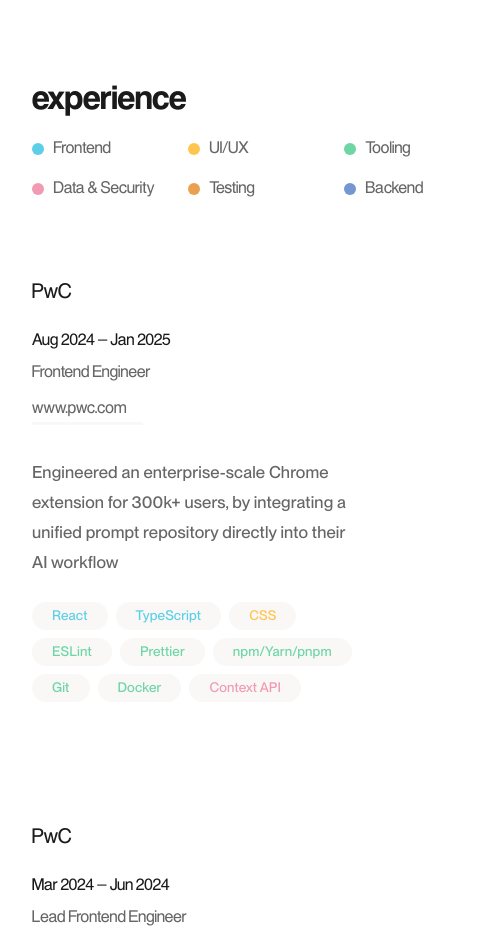
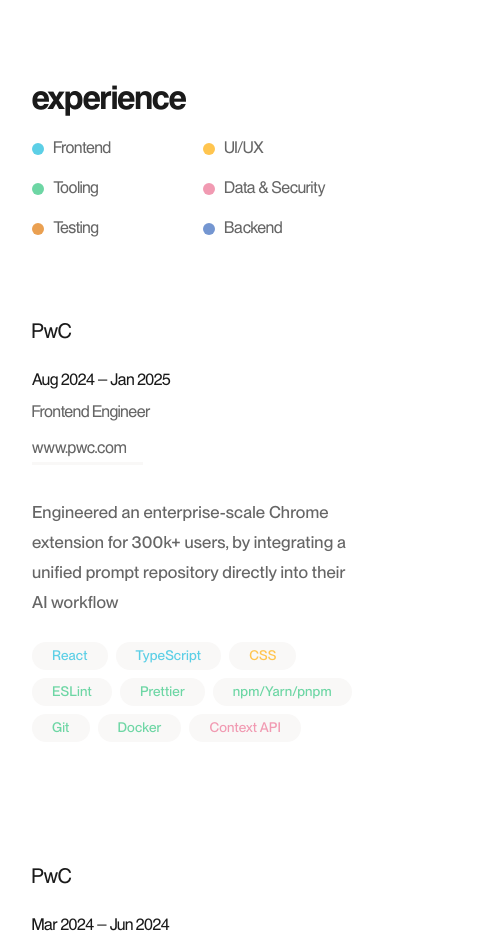
Before and after one commit to jazibaskari/jazib-askari, a React (Vite) app in the folder jazib-askari/: page / in a window 390 px wide. Shown: the part 860-1794 px from the top of the page, 484 px wide, since content can reach past the window. Built offline with nearby package versions, Linux system fonts and the light colour scheme; no server answers; the database is empty; some icons are missing.

Commit message:
feat(ui): update experience section skills legend grid for mobile responsiveness

```diff
--- a/jazib-askari/src/components/experience/ExperienceSection.tsx
+++ b/jazib-askari/src/components/experience/ExperienceSection.tsx
@@ -284,8 +284,14 @@ const ExperienceSection = ({ trigger }: ExperienceSectionProps) => {
           <Box
             sx={{
               display: "grid",
-              gridTemplateColumns: "repeat(3, minmax(140px, 1fr))",
-              gridTemplateRows: "repeat(2, auto)",
+              gridTemplateColumns: {
+                xs: "repeat(2, minmax(140px, 1fr))",
+                md: "repeat(3, minmax(140px, 1fr))",
+              },
+              gridTemplateRows: {
+                xs: "repeat(3, auto)",
+                md: "repeat(2, auto)",
+              },
               gap: 2,
               mt: 2,
               width: "100%",
```
